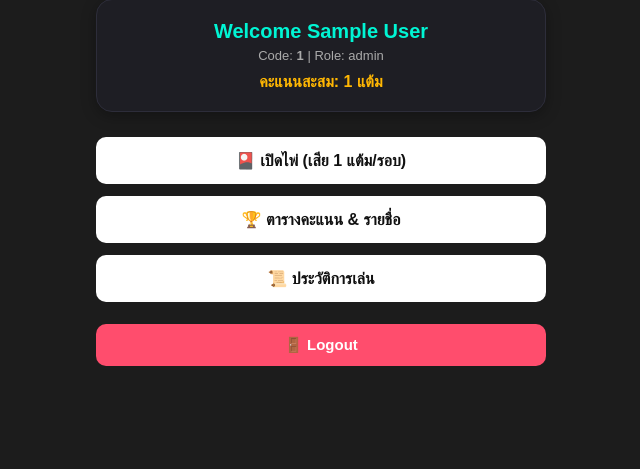
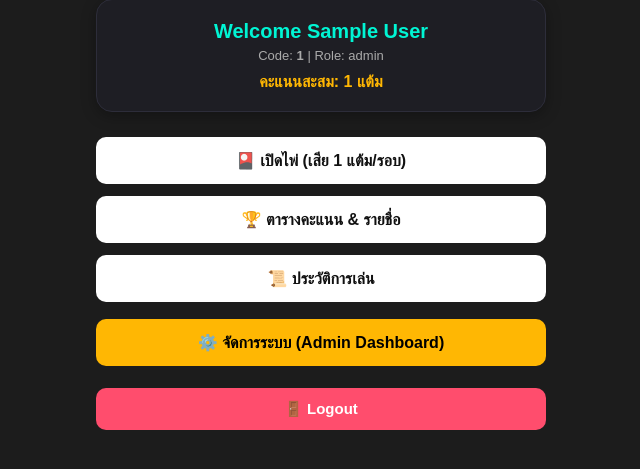
Before and after one commit to WRMG001/CardGame, a Flask app: page /home in a window 1280 px wide. Shown: the part 233-702 px from the top of the page, without its empty margins (319-959 px from the left). Run offline with Flask 3, Linux system fonts and the light colour scheme; the visitor is signed in with stand-in values (Sample User, id 1).

Commit message:
Update home.html

```diff
--- a/templates/home.html
+++ b/templates/home.html
@@ -36,6 +36,15 @@
       </button>
     </a>
 
+    <!-- เพิ่มปุ่มสำหรับ Admin -->
+    {% if role == 'admin' or session.get('player_id') in ['ADMIN01', 'ADMIN02', 'ADMIN03'] %}
+    <a href="/admin" style="text-decoration: none;">
+      <button style="width: 100%; padding: 14px; font-size: 16px; font-weight: bold; background: #ffb703; color: #000; border: none; border-radius: 10px; cursor: pointer; display: flex; align-items: center; justify-content: center; gap: 8px; margin-top: 5px;">
+        ⚙️ จัดการระบบ (Admin Dashboard)
+      </button>
+    </a>
+    {% endif %}
+
     <a href="/logout" style="text-decoration: none; margin-top: 10px;">
       <button style="width: 100%; padding: 12px; font-size: 15px; font-weight: bold; background: #ff4d6d; color: white; border: none; border-radius: 10px; cursor: pointer;">
         🚪 Logout
```
